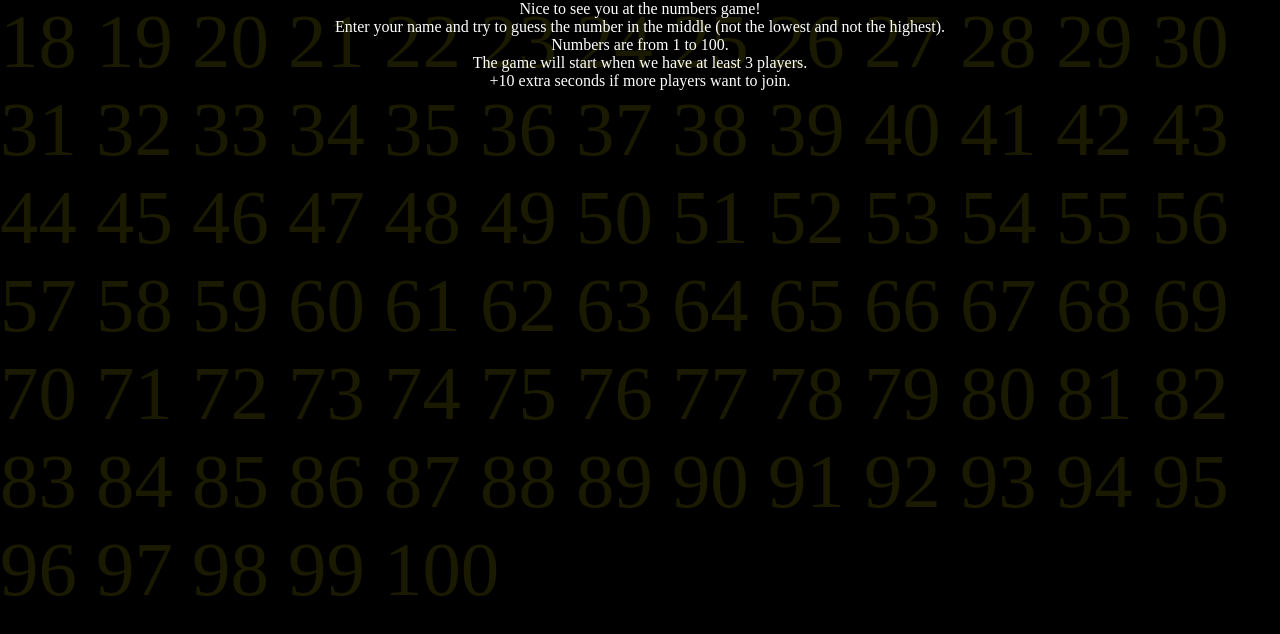
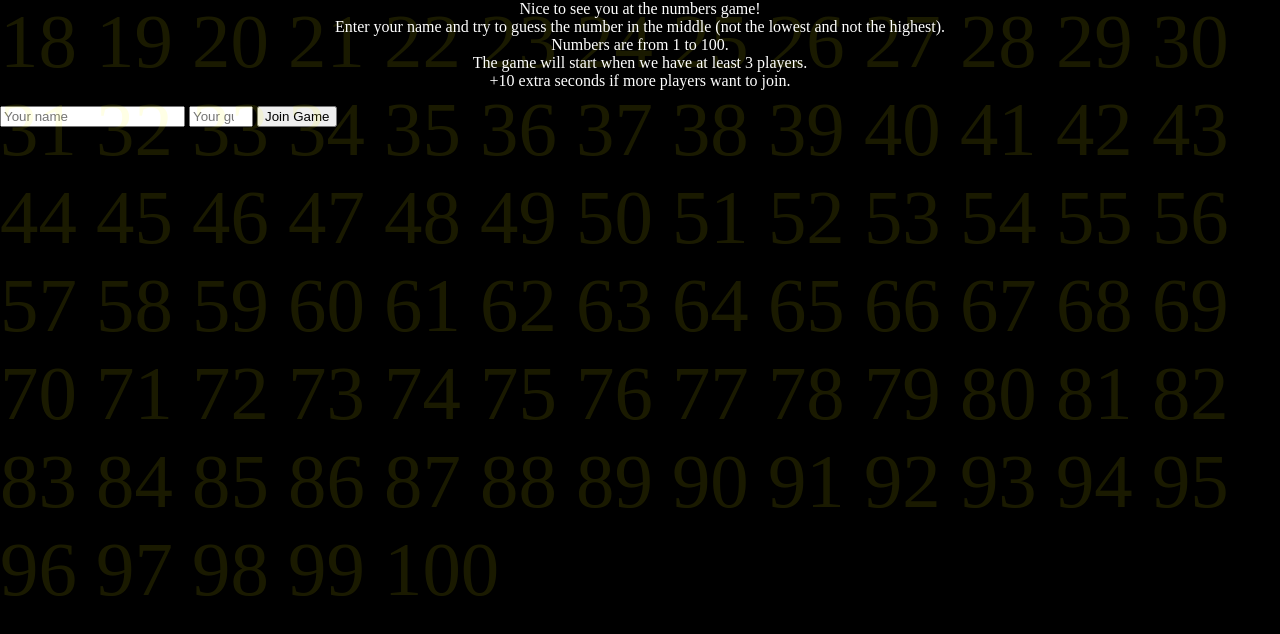
Before and after one commit to mclerke64/numbersgame, a plain HTML site: page index.html in a window 1280 px wide. Shown: the part 138-772 px from the top of the page. Drawn offline with Linux system fonts and the light colour scheme.

Commit message:
index.html

```diff
--- a/index.html
+++ b/index.html
@@ -54,5 +54,12 @@
             +10 extra seconds if more players want to join.
         </p>
     </div>
+    <div>
+    <form method="POST" action="/join">
+  <input type="text" name="name" placeholder="Your name" required>
+  <input type="number" name="guess" min="1" max="100" placeholder="Your guess" required>
+  <button type="submit">Join Game</button>
+</form>
+    </div>
 </body>
 </html>
```
